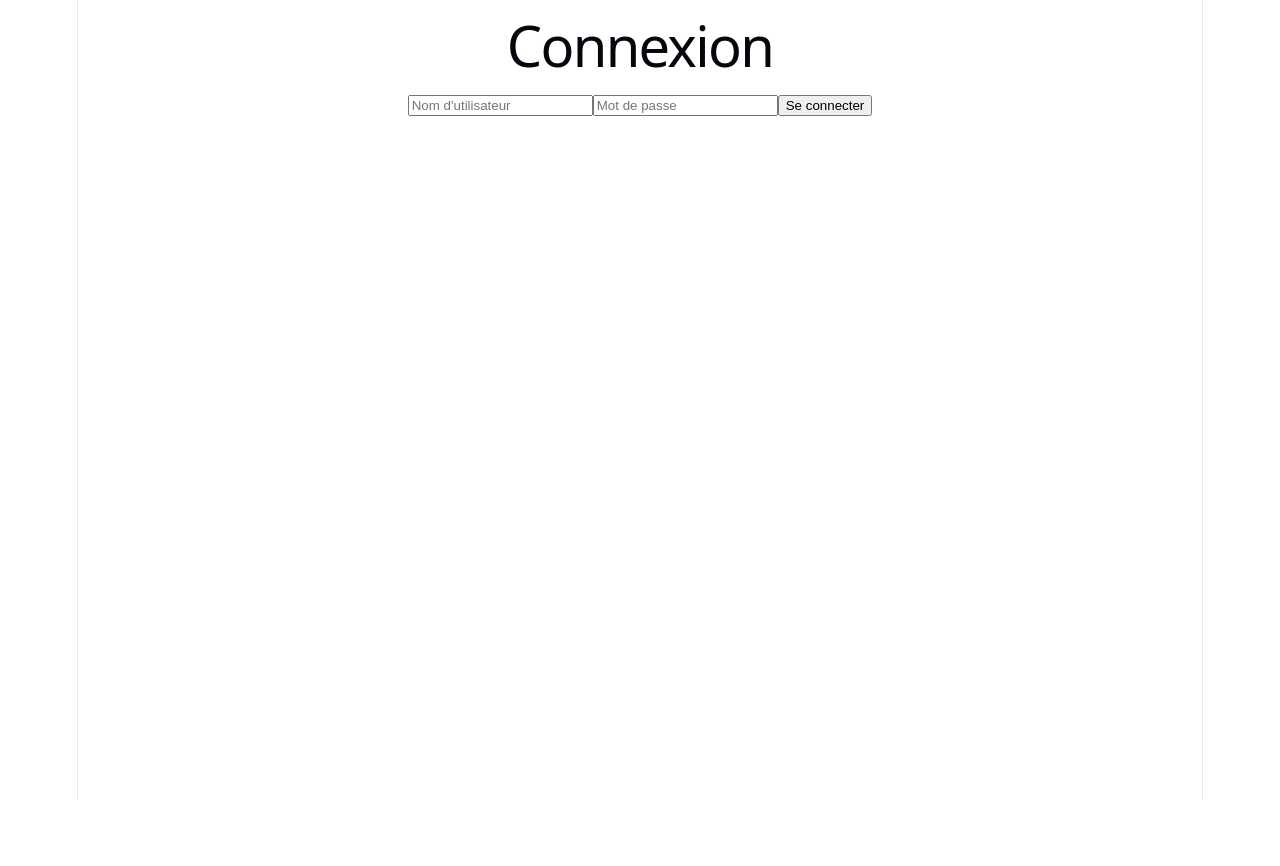
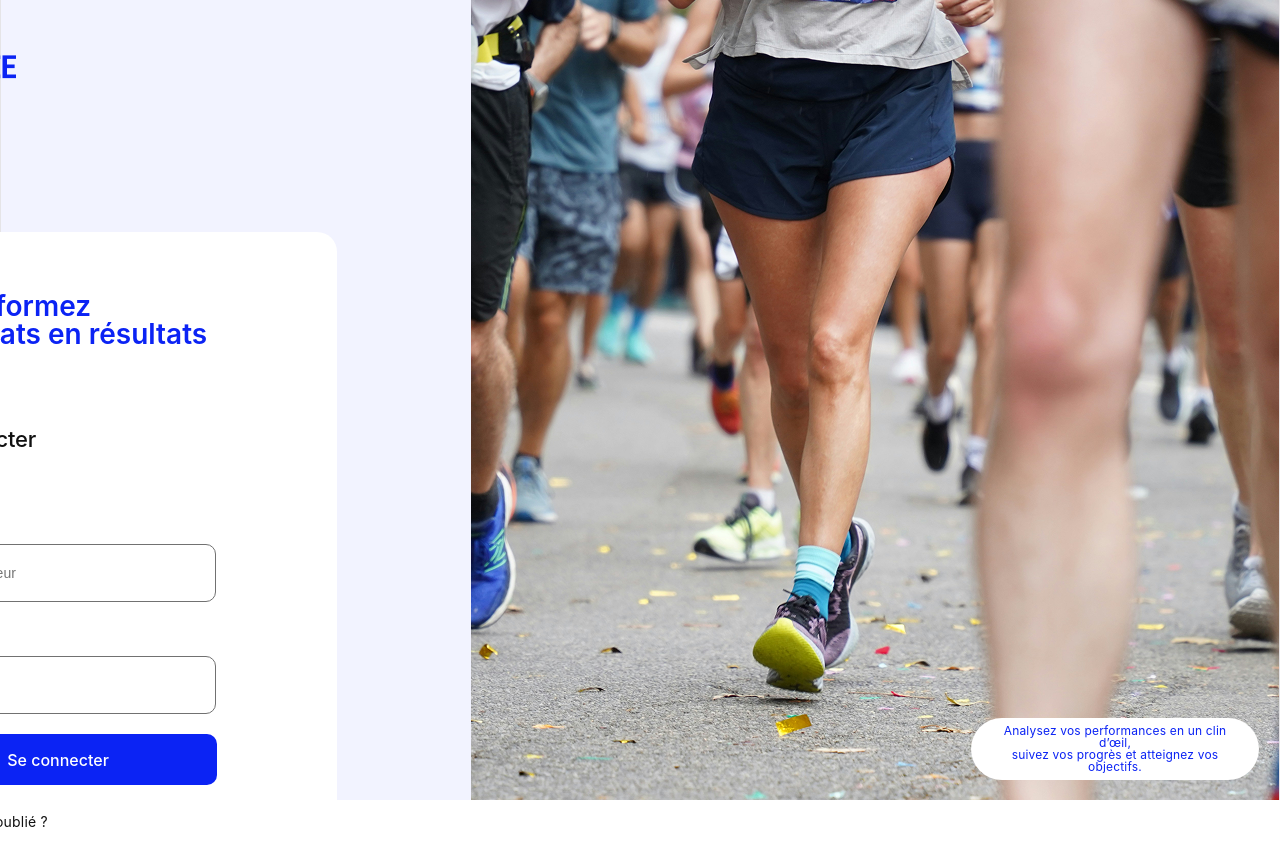
Before and after one commit to PaulineR-dev/sportsee, a React (Vite) app in the folder frontend/: page / in a window 1280 px wide. Shown: the top 866 px of the page. Before the commit the page ends 800 px from the top, so only its background shows below. Built offline with nearby package versions, Linux system fonts and the light colour scheme.

Commit message:
feat: add complete HTML and CSS for the login page

```diff
--- a/frontend/src/pages/Login.jsx
+++ b/frontend/src/pages/Login.jsx
@@ -1,6 +1,10 @@
 import { useState, useContext } from "react";
 import { useNavigate } from "react-router-dom";
 import { AuthContext } from "../context/AuthContext.jsx";
+import "../styles/login.css";
+import heroImage from "../assets/login-hero.png";
+import logo from "../assets/logo.png";
+
 
 export default function Login() {
   const [usernameInput, setUsernameInput] = useState("");
@@ -29,21 +33,60 @@ export default function Login() {
   }
 
 return (
-    <form onSubmit={handleSubmit}>
-      <h1>Connexion</h1>
+  <div className="login-page">
+
+    <div className="login-left">
+
+      <div className="logo">
+        <img src={logo} alt="Sportsee logo" />
+      </div>
+
+      <div className="login-card">
+
+        <p className="login-tagline">
+          Transformez<br />vos stats en résultats
+        </p>
+
+        <h2 className="login-title">Se connecter</h2>
+
+        <form onSubmit={handleSubmit} className="login-form">
+
+          <label>Adresse email</label>
           <input
             type="text"
             placeholder="Nom d'utilisateur"
             value={usernameInput}
             onChange={(e) => setUsernameInput(e.target.value)}
           />
+
+          <label>Mot de passe</label>
           <input
             type="password"
             placeholder="Mot de passe"
             value={password}
             onChange={(e) => setPassword(e.target.value)}
           />
-      <button type="submit">Se connecter</button>
+
+          <button type="submit" className="login-button">
+            Se connecter
+          </button>
+
+          <p className="forgot-password">Mot de passe oublié ?</p>
+
         </form>
+      </div>
+    </div>
+
+    <div className="login-right">
+      <img src={heroImage} alt="Sport runners" />
+
+      <div className="login-bottom-box">
+        Analysez vos performances en un clin d’œil,<br />
+        suivez vos progrès et atteignez vos objectifs.
+      </div>
+    </div>
+
+  </div>
 );
+
 }
--- /dev/null
+++ b/frontend/src/styles/login.css
@@ -0,0 +1,203 @@
+/* --- PAGE LAYOUT --- */
+#root {
+  width: 100%;
+    background: #F2F3FF;
+}
+
+.login-page {
+  display: flex;
+  width: 100%;
+  background: #F2F3FF;
+  height: 100vh;
+  gap: 134px;
+  justify-content: flex-end;
+}
+
+/* --- LOGO --- */
+.logo {
+  margin-top: 55px;
+  font-family: Inter, sans-serif;
+  font-weight: 700;
+  font-size: 32px;
+  color: #111111;
+  text-align: left;
+}
+
+/* --- LEFT SIDE (container) --- */
+.login-left {
+  display: flex;
+  flex-direction: column;
+  padding-left: 100px;
+  gap: 151px;
+}
+
+/* --- CARD --- */
+.login-card {
+  width: 398px;
+  height: 617px;
+
+  padding-top: 40px;
+  padding-right: 40px;
+  padding-bottom: 80px;
+  padding-left: 40px;
+
+  gap: 40px;
+
+  background: #FFFFFF;
+  border-radius: 20px;
+  opacity: 1;
+
+  display: flex;
+  flex-direction: column;
+}
+
+
+/* --- TAGLINE (Transformez vos stats…) --- */
+.login-tagline {
+  font-family: Inter, sans-serif;
+  font-weight: 600;
+  font-size: 28px;
+  line-height: 100%;
+  letter-spacing: 0px;
+  text-align: left;
+
+  color: #0B23F4;
+
+  padding: 20px;
+  border-radius: 12px;
+
+  backdrop-filter: blur(99.898px);
+  margin-bottom: 20px;
+}
+
+/* --- TITLE (Se connecter) --- */
+.login-title {
+  font-family: Inter, sans-serif;
+  font-weight: 500;
+  font-size: 22px;
+  line-height: 100%;
+  color: #111111;
+  text-align: left;
+  margin-bottom: 20px;
+}
+
+/* --- FORM --- */
+.login-form {
+  display: flex;
+  flex-direction: column;
+  gap: 20px;
+}
+
+/* --- LABELS --- */
+.login-form label {
+  font-family: Inter, sans-serif;
+  font-weight: 400;
+  font-size: 14px;
+  line-height: 100%;
+  color: #707070;
+  text-align: left;
+}
+
+/* --- INPUTS --- */
+.login-form input {
+  width: 317px;
+  height: 58px;
+
+  border-radius: 10px;
+  border: 0.5px solid #717171;
+
+  background: #FFFFFF;
+  padding: 12px;
+
+  font-size: 14px;
+  color: #111111;
+  box-sizing: border-box;
+}
+
+/* --- BUTTON --- */
+.login-button {
+  width: 318px;
+  height: 51px;
+
+  padding-top: 16px;
+  padding-right: 40px;
+  padding-bottom: 16px;
+  padding-left: 40px;
+
+  border-radius: 10px;
+  background: #0B23F4;
+  color: #FFFFFF;
+
+  font-family: Inter, sans-serif;
+  font-weight: 500;
+  font-size: 16px;
+
+  border: none;
+  cursor: pointer;
+
+  transition: all 0.3s ease-in;
+}
+
+.login-button:hover {
+  background: #091BD1;
+}
+
+/* --- FORGOT PASSWORD --- */
+.forgot-password {
+  font-family: Inter, sans-serif;
+  font-weight: 400;
+  font-size: 14px;
+  line-height: 100%;
+  color: #111111;
+  cursor: pointer;
+  margin-top: 10px;
+  text-align: left;
+}
+
+/* --- BOTTOM TEXT --- */
+.login-bottom-text {
+  margin-top: 40px;
+  font-size: 14px;
+  color: #666;
+  width: 380px;
+}
+
+/* --- RIGHT SIDE IMAGE --- */
+.login-right {
+  overflow: hidden;
+  min-width: 808px;
+  display: flex;
+  justify-content: flex-end;
+  position: relative;
+}
+
+.login-right img {
+  min-width: 808px;
+  height: 100vh;
+  object-fit: cover;
+}
+
+.login-bottom-box {
+  position: absolute;
+  bottom: 20px;
+  right: 20px;
+
+  width: 288px;
+  height: 62px;
+
+  padding: 16px;
+  border-radius: 50px;
+  background: #FFFFFF;
+
+  display: flex;
+  align-items: center;
+  justify-content: center;
+  text-align: center;
+
+  font-family: Inter, sans-serif;
+  font-weight: 400;
+  font-size: 12px;
+  line-height: 100%;
+  color: #0B23F4;
+  box-sizing: border-box;
+}
```
Also changed, not shown: frontend/src/assets/login-hero.png (added), frontend/src/assets/logo.png (added). Lines whose indentation alone changed are shown as unchanged.
